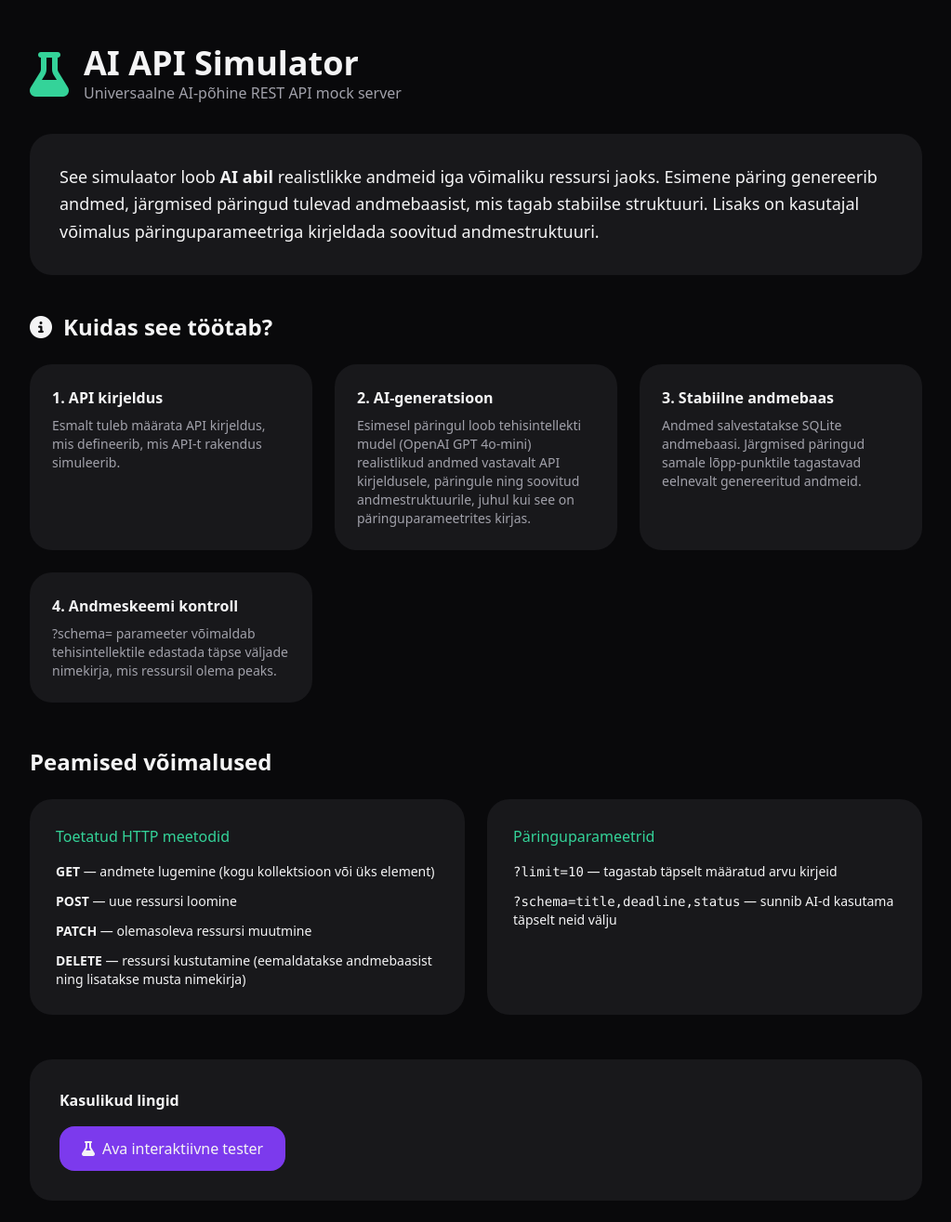
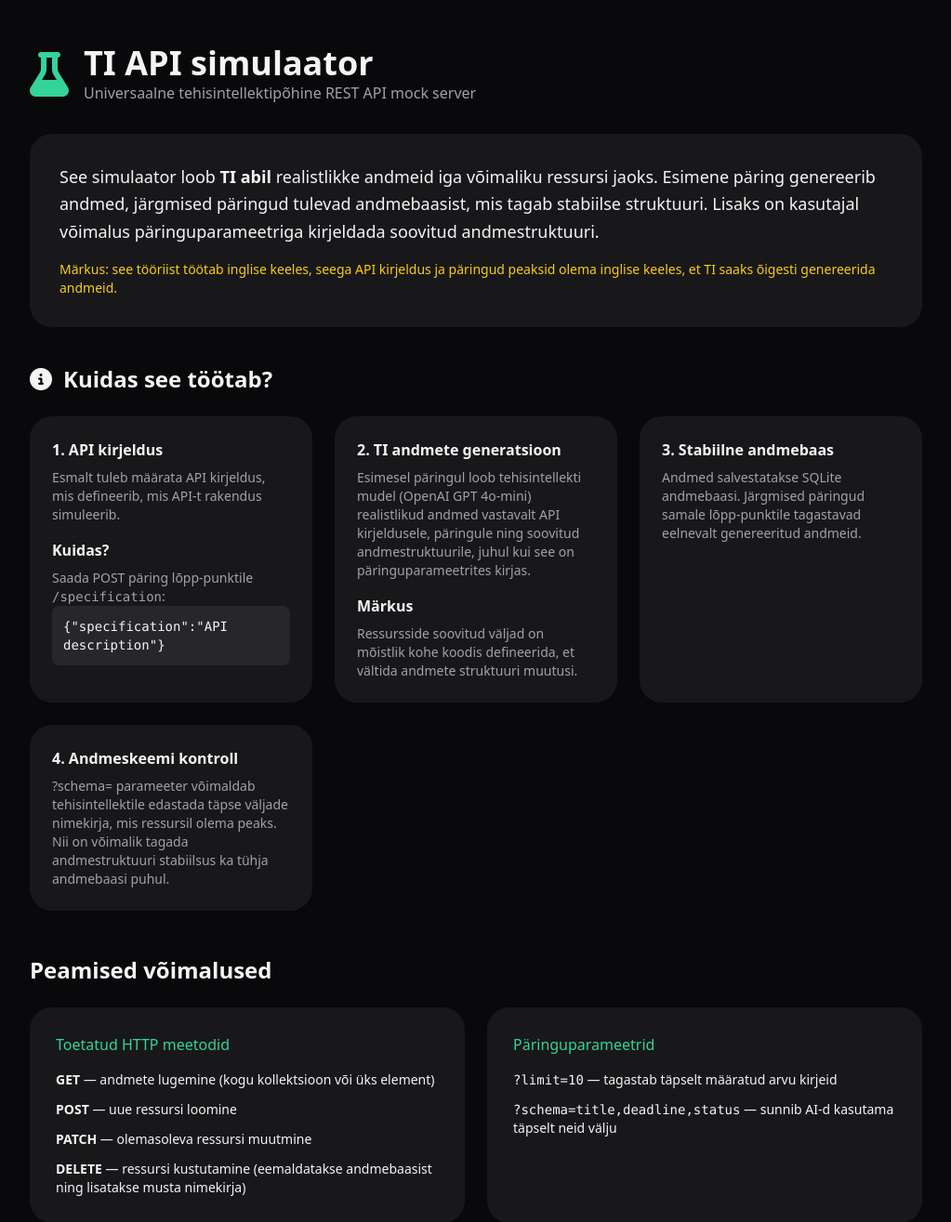
Before and after one commit to TLU-HK-RIF23-Janeli/API-simulaator, a Flask app: page / in a window 1280 px wide. Shown: the top 1315 px of the page at 93% size, without its empty margins (128-1151 px from the left). Run offline with Flask 3, Linux system fonts and the light colour scheme; some libraries are stand-ins or nearby versions.

Commit message:
update home.html

```diff
--- a/code/templates/home.html
+++ b/code/templates/home.html
@@ -3,7 +3,7 @@
         <head>
             <meta charset="UTF-8">
             <meta name="viewport" content="width=device-width, initial-scale=1.0">
-            <title>AI API Simulator</title>
+            <title>TI API Simulator</title>
             <script src="https://cdn.tailwindcss.com"></script>
             <link rel="stylesheet" href="https://cdnjs.cloudflare.com/ajax/libs/font-awesome/6.5.1/css/all.min.css">
         </head>
@@ -12,17 +12,20 @@
                 <div class="flex items-center gap-4 mb-8">
                     <i class="fa-solid fa-flask text-5xl text-emerald-400"></i>
                     <div>
-                        <h1 class="text-4xl font-bold">AI API Simulator</h1>
-                        <p class="text-zinc-400">Universaalne AI-põhine REST API mock server</p>
+                        <h1 class="text-4xl font-bold">TI API simulaator</h1>
+                        <p class="text-zinc-400">Universaalne tehisintellektipõhine REST API mock server</p>
                     </div>
                 </div>
 
                 <div class="bg-zinc-900 rounded-3xl p-8 mb-10">
                     <p class="text-lg leading-relaxed">
-                        See simulaator loob <strong>AI abil</strong> realistlikke andmeid iga võimaliku ressursi jaoks.
+                        See simulaator loob <strong>TI abil</strong> realistlikke andmeid iga võimaliku ressursi jaoks.
                         Esimene päring genereerib andmed, järgmised päringud tulevad andmebaasist, mis tagab stabiilse struktuuri.
                         Lisaks on kasutajal võimalus päringuparameetriga kirjeldada soovitud andmestruktuuri.
                     </p>
+                    <important class="block mt-4 text-sm text-yellow-400">
+                        Märkus: see tööriist töötab inglise keeles, seega API kirjeldus ja päringud peaksid olema inglise keeles, et TI saaks õigesti genereerida andmeid.
+                    </important>
                 </div>
 
                 <h2 class="text-2xl font-semibold mb-6 flex items-center gap-3">
@@ -31,13 +34,18 @@
                 <div class="grid grid-cols-3 gap-6 mb-12">
                     <div class="bg-zinc-900 rounded-3xl p-6">
                         <h3 class="font-semibold mb-2">1. API kirjeldus</h3>
-                        <p class="text-sm text-zinc-400">Esmalt tuleb määrata API kirjeldus, mis defineerib, mis API-t rakendus simuleerib.</p>
+                        <p class="text-sm text-zinc-400 mb-4">Esmalt tuleb määrata API kirjeldus, mis defineerib, mis API-t rakendus simuleerib.</p>
+                        <h3 class="font-semibold mb-2">Kuidas?</h3>
+                        <p class="text-sm text-zinc-400">Saada POST päring lõpp-punktile <code>/specification</code>:</p>
+                        <code class="block bg-zinc-800 text-sm p-3 rounded-lg mb-2">{"specification":"API description"}</code>
                     </div>
                     <div class="bg-zinc-900 rounded-3xl p-6">
-                        <h3 class="font-semibold mb-2">2. AI-generatsioon</h3>
-                        <p class="text-sm text-zinc-400">Esimesel päringul loob tehisintellekti mudel (OpenAI GPT 4o-mini)
+                        <h3 class="font-semibold mb-2">2. TI andmete generatsioon</h3>
+                        <p class="text-sm text-zinc-400 mb-4">Esimesel päringul loob tehisintellekti mudel (OpenAI GPT 4o-mini)
                             realistlikud andmed vastavalt API kirjeldusele, päringule ning soovitud andmestruktuurile,
                             juhul kui see on päringuparameetrites kirjas.</p>
+                        <h3 class="font-semibold mb-2">Märkus</h3>
+                        <p class="text-sm text-zinc-400">Ressursside soovitud väljad on mõistlik kohe koodis defineerida, et vältida andmete struktuuri muutusi.</p>
                     </div>
                     <div class="bg-zinc-900 rounded-3xl p-6">
                         <h3 class="font-semibold mb-2">3. Stabiilne andmebaas</h3>
@@ -47,7 +55,8 @@
                     <div class="bg-zinc-900 rounded-3xl p-6">
                         <h3 class="font-semibold mb-2">4. Andmeskeemi kontroll</h3>
                         <p class="text-sm text-zinc-400">?schema= parameeter võimaldab tehisintellektile edastada täpse väljade nimekirja,
-                            mis ressursil olema peaks.</p>
+                            mis ressursil olema peaks. Nii on võimalik tagada andmestruktuuri stabiilsus ka tühja andmebaasi puhul.
+                        </p>
                     </div>
                 </div>
 
```
